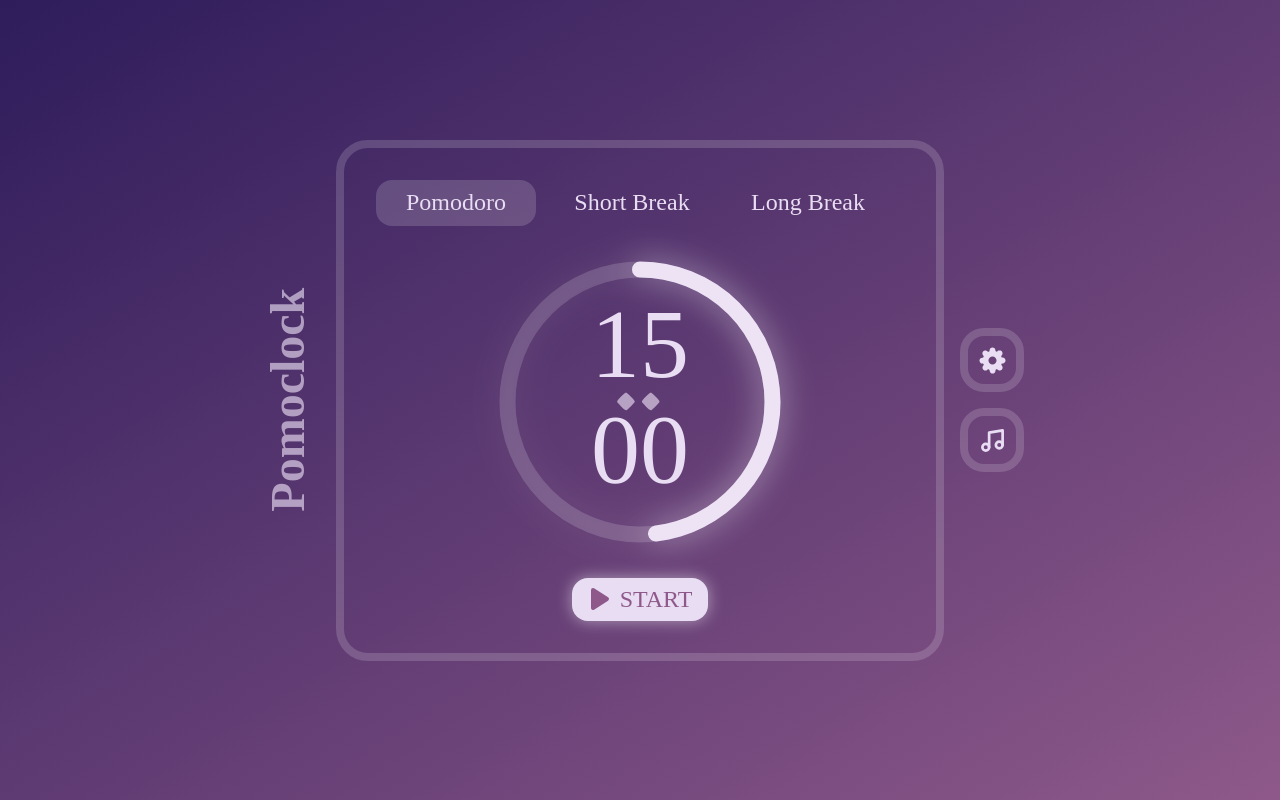
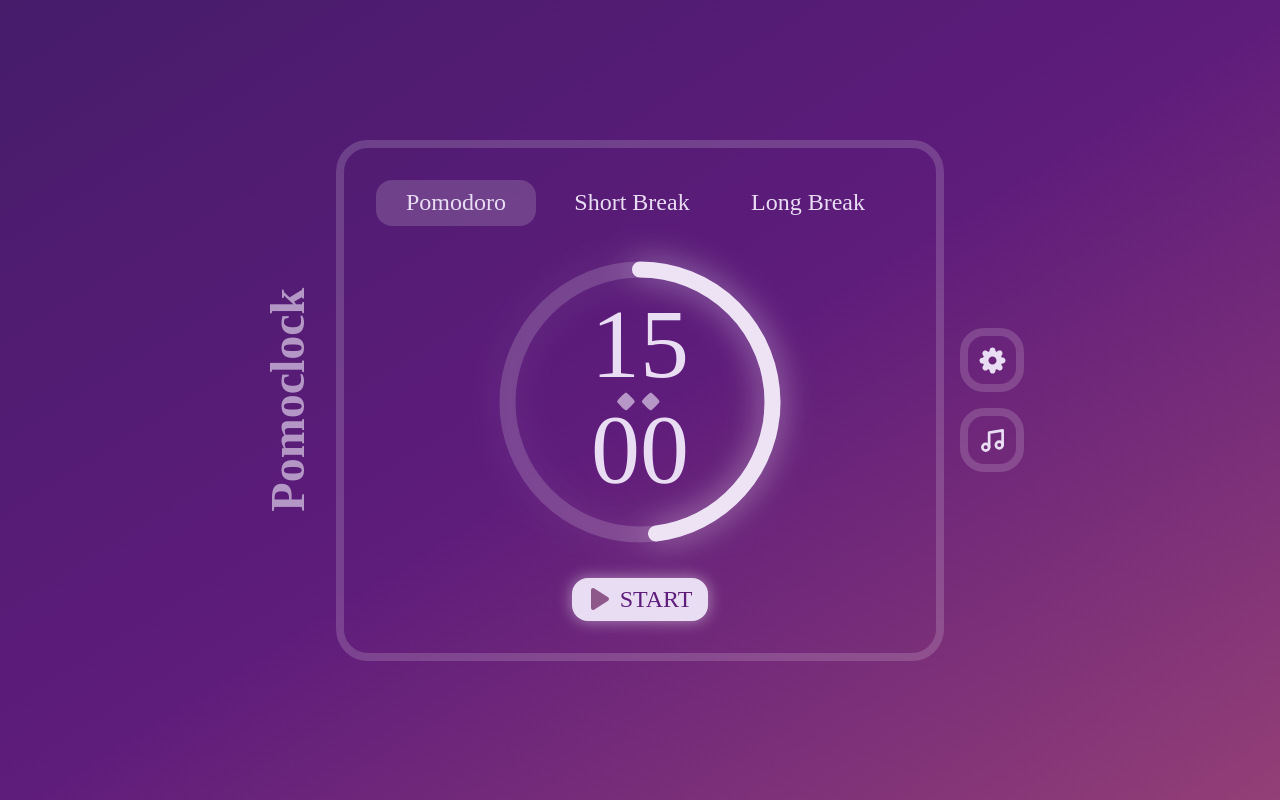
Before and after one commit to barbosa-jp/pomoclock-react, a React (Create React App) app: page / in a window 1280 px wide. Built offline with nearby package versions, Linux system fonts and the light colour scheme; a web font is replaced by a local one.

Commit message:
feat: background animation and cursors change

```diff
--- a/src/App.css
+++ b/src/App.css
@@ -2,23 +2,41 @@
 
 :root {
   --purple: #2E1C5B;
-  --light-purple: #8E598A;
+  --light-purple: #5E1C7B;
+  --light-pink: #C86272;
   --white: #E9DDF3;
   --white-16: rgba(300, 290, 360, 16%);
   --white-48: rgba(300, 290, 360, 48%);
   --font: "ADLaM Display"
 }
 
-body {
-  background-image: linear-gradient(to bottom right, var(--purple), var(--light-purple));
+.background {
   display: flex;
   align-items: center;
   justify-content: center;
   height: 100vh;
   width: 100vw;
+  background-image: linear-gradient(to bottom right, var(--purple), var(--light-purple), var(--light-pink), var(--purple));
+  background-size: 300% 300%;
+  background-position: 0% 50%;
+  transition: all 1s ease-in-out;
 }
 
-.App {
+@keyframes background2 {
+  0% {
+    background-position: 0% 50%;
+  }
+  100% {
+    background-position: 100% 50%;
+  }
+}
+
+.button {
+  cursor: pointer;
+  user-select: none;
+}
+
+.app {
   height: fit-content;
   display: flex;
   align-items: center;
@@ -50,6 +68,9 @@ body {
   color: var(--white);
   font-family: var(--font);
   font-size: 24px;
+
+  cursor: default;
+  user-select: none;
 }
 
 .App-link {
@@ -118,6 +139,8 @@ body {
   display: flex;
   justify-content: center;
   align-items: center;
+
+  user-select: none;
 }
 
 .numbers {
@@ -174,7 +197,7 @@ body {
     fill: none;
   }
 
-  .background {
+  .circle-background {
     border-radius: 100%;
     fill: none;
     stroke-width: 16px;
--- a/src/App.js
+++ b/src/App.js
@@ -2,19 +2,50 @@ import PlayIcon from './assets/images/icon-play.svg';
 import ColonImage from './assets/images/colon-image.svg';
 import MusicIcon from './assets/images/icon-music.svg';
 import SettingIcon from './assets/images/icon-settings.svg';
+
 import './App.css';
+import { useState } from 'react';
 
 function App() {
+  const [bgPosition, setBgPosition] = useState('0% 50%');
+
+  function changeBackground(option) {
+    switch (option) {
+      case 'pomodoro':
+        setBgPosition('0% 50%');
+        break;
+
+      case 'short break':
+        setBgPosition('50% 50%');
+        break;
+
+      default:
+        setBgPosition('100% 50%')
+    }
+  }
+
+  function changeOptionTimer(button, option) {
+    const selectedEncontrado = button.className.indexOf('selected');
+    if (selectedEncontrado === -1) {
+      const allButtons = [...document.getElementsByClassName('button-timer')];
+      allButtons.map((e) => e.className = 'button button-timer');
+      button.className += ' selected';
+
+      changeBackground(option);
+    }
+  }
+
   return (
-    <div className="App">
+    <div className='background' style={{ backgroundPosition: `${bgPosition}`}}>
+      <div className={`app`}>
         <header className="header">
           <h1>Pomoclock</h1>
         </header>
         <main className="main">
           <ul className="options-timer">
-          <li><button className='selected' type='button'>Pomodoro</button></li>
-          <li><button type='button'>Short Break</button></li>
-          <li><button type='button'>Long Break</button></li>
+            <li><button className='button button-timer selected' type='button' onClick={(e) => changeOptionTimer(e.target, 'pomodoro')}>Pomodoro</button></li>
+            <li><button className='button button-timer' type='button' onClick={(e) => changeOptionTimer(e.target, 'short break')}>Short Break</button></li>
+            <li><button className='button button-timer' type='button' onClick={(e) => changeOptionTimer(e.target, 'long break')}>Long Break</button></li>
           </ul>
           <div className='timer'>
             <div className='numbers'>
@@ -24,20 +55,21 @@ function App() {
             </div>
             <svg className='circle' width='100%' height='100%'>
               <circle className='circular-progress' cx='50%' cy='50%' r='46%'/>
-            <circle className='background' cx='50%' cy='50%' r='46%'/>
+              <circle className='circle-background' cx='50%' cy='50%' r='46%'/>
             </svg>
           </div>
-        <button className='button-start' type='button'>
+          <button className='button button-start' type='button'>
             <img className='icon' src={PlayIcon}/>
             START
           </button>
         </main>
-      <footer class="footer">
+        <footer className="footer">
           <ul className='options'>
-          <li><button><img className='icon' src={SettingIcon} /></button></li>
-          <li><button><img className='icon' src={MusicIcon} /></button></li>
+            <li><button className='button'><img className='icon' src={SettingIcon} /></button></li>
+            <li><button className='button'><img className='icon' src={MusicIcon} /></button></li>
           </ul>
         </footer>
+      </div>
     </div>
   );
 }
```
Lines whose indentation alone changed are shown as unchanged.
